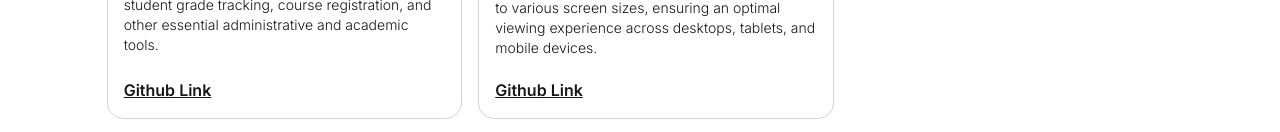
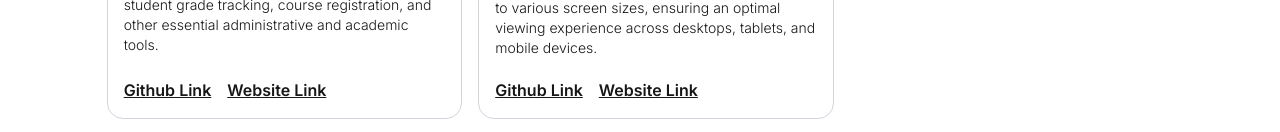
Before and after one commit to MilkiyasGebru/Portfolio-Website-, a Next.js app: page / in a window 1280 px wide. Shown: the part 1283-1415 px from the top of the page. Built offline with nearby package versions, Linux system fonts and the light colour scheme.

Commit message:
Added a website link to the projects

```diff
--- a/app/ui/project.jsx
+++ b/app/ui/project.jsx
@@ -1,4 +1,5 @@
 import Image from "next/image";
+import Link from "next/link";
 export default function ProjectDetail(props) {
     const {project} = props;
     return (
@@ -17,8 +18,11 @@ export default function ProjectDetail(props) {
             <p className="my-3 text-center font-semibold text-2xl">{project.title}</p>
 
             <p className="mb-3 font-light text-sm">{project.description}</p>
+            <div className="self-start flex gap-4">
+                <Link href={project.link} className="underline font-semibold mt-2 self-start">Github Link</Link>
+                {project.website !== "" && <Link href={project.website} className="underline font-semibold mt-2 self-start">Website Link</Link>}
+            </div>
 
-            <a href={project.link} className="underline font-semibold mt-2 self-start">Github Link</a>
 
         </div>
     )
```
